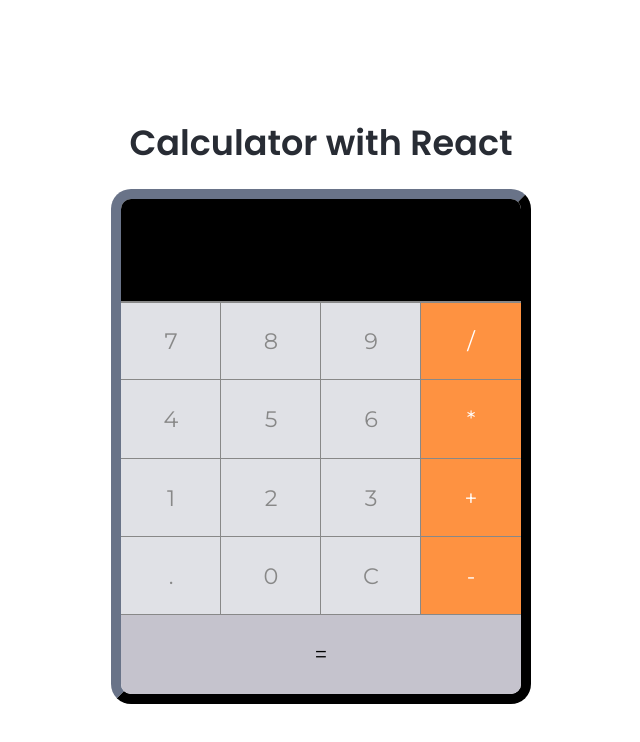
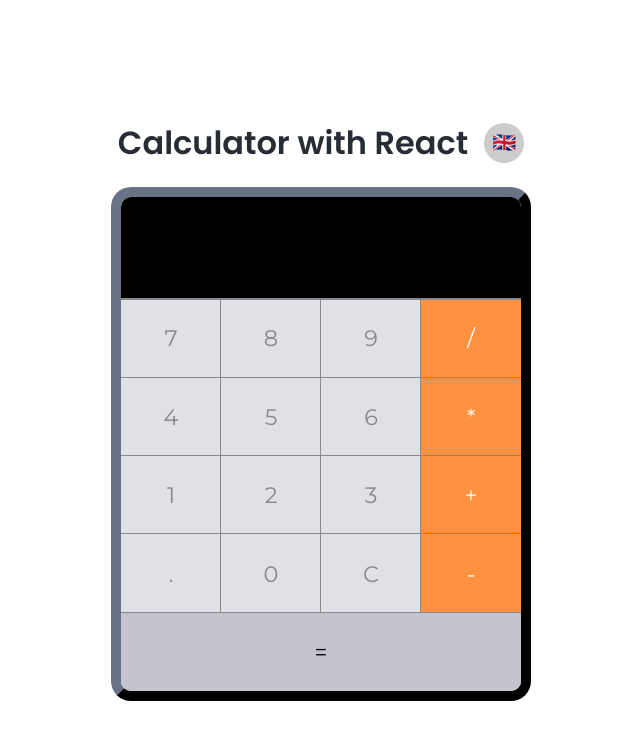
Before and after one commit to nathcolombo/react-calculator, a React (Create React App) app: page / in a window 1280 px wide. Shown: the top 742 px of the page, without its empty margins (319-959 px from the left). Built offline with nearby package versions, Linux system fonts and the light colour scheme.

Commit message:
Add language toggle

```diff
--- a/src/App.js
+++ b/src/App.js
@@ -7,9 +7,12 @@ const arrOperations = ["*", "/", "+", ".", "-"];
 
 export default function App() {
   const [input, setInput] = useState("");
+  const [language, setLanguage] = useState("en");
+
   function insertNum(val) {
     setInput(input + val);
   }
+
   function insertOperation(val) {
     if (
       input === "" ||
@@ -30,9 +33,29 @@ export default function App() {
     }
   }
 
+  function toggleLanguage() {
+    setLanguage((prevLanguage) => (prevLanguage === "en" ? "pt" : "en"));
+  }
+
   return (
     <div className="App">
-      <h1>Calculator with React</h1>
+      <div className="header">
+        <h1
+          style={{
+            fontFamily: "Poppins",
+            fontSize: "2rem",
+            display: "inline-block",
+          }}
+        >
+          {language === "en"
+            ? "Calculator with React"
+            : "Calculadora com React"}
+        </h1>
+        <button onClick={toggleLanguage} className="language-button">
+          {language === "en" ? "🇬🇧" : "🇧🇷"}
+        </button>
+      </div>
+
       <div className="calc-wrapper">
         <Button isInput>{input}</Button>
         <div className="line">
--- a/src/styles.css
+++ b/src/styles.css
@@ -24,8 +24,30 @@ body {
 h1 {
   font-family: "Poppins", sans-serif;
   color: #282c34;
-  font-size: 35px;
   margin: 20px 0;
+}
+.header {
+  display: flex;
+  align-items: center;
+  gap: 1rem;
+}
+
+.language-button {
+  background-color: #ccc;
+  border: none;
+  border-radius: 50%;
+  width: 2.5rem;
+  height: 2.5rem;
+  font-size: 1.2rem;
+  cursor: pointer;
+  display: flex;
+  align-items: center;
+  justify-content: center;
+  transition: background-color 0.3s ease;
+}
+
+.language-button:hover {
+  background-color: #b3b3b3;
 }
 
 .calc-wrapper {
```
